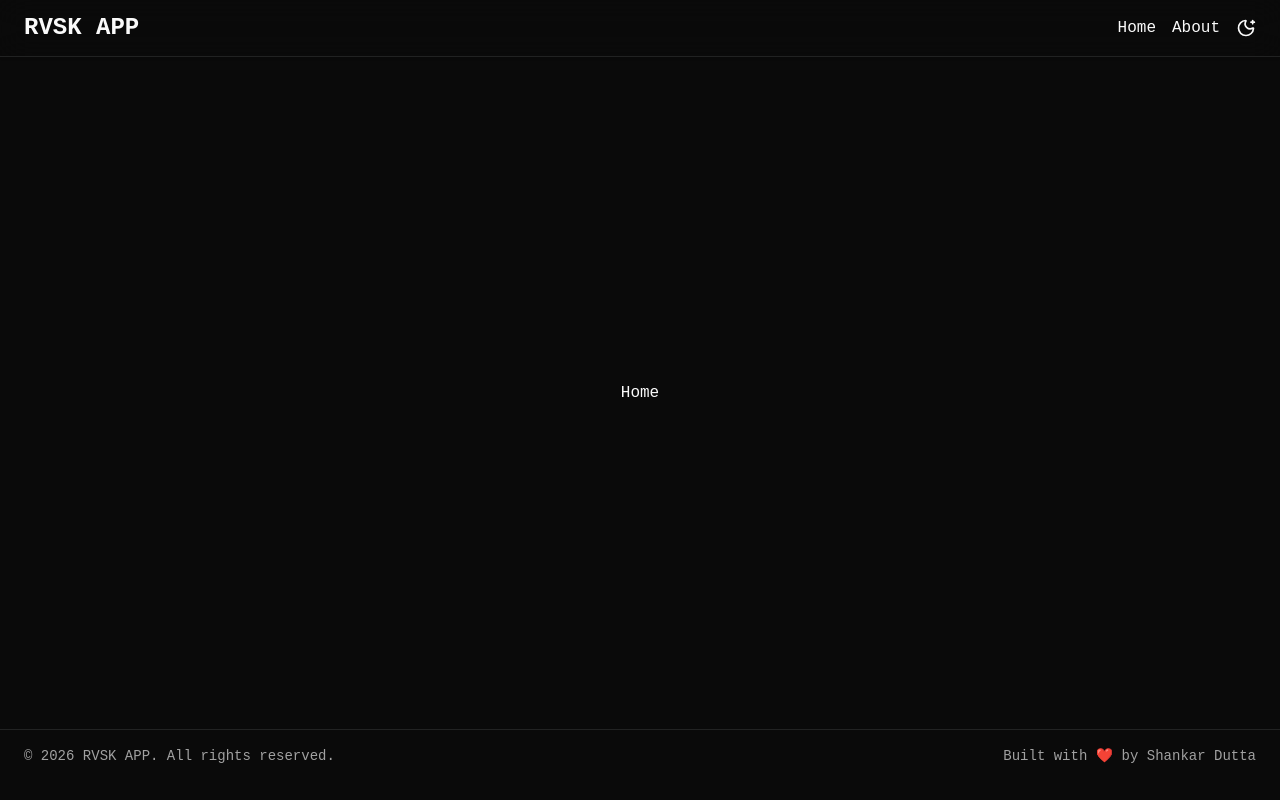
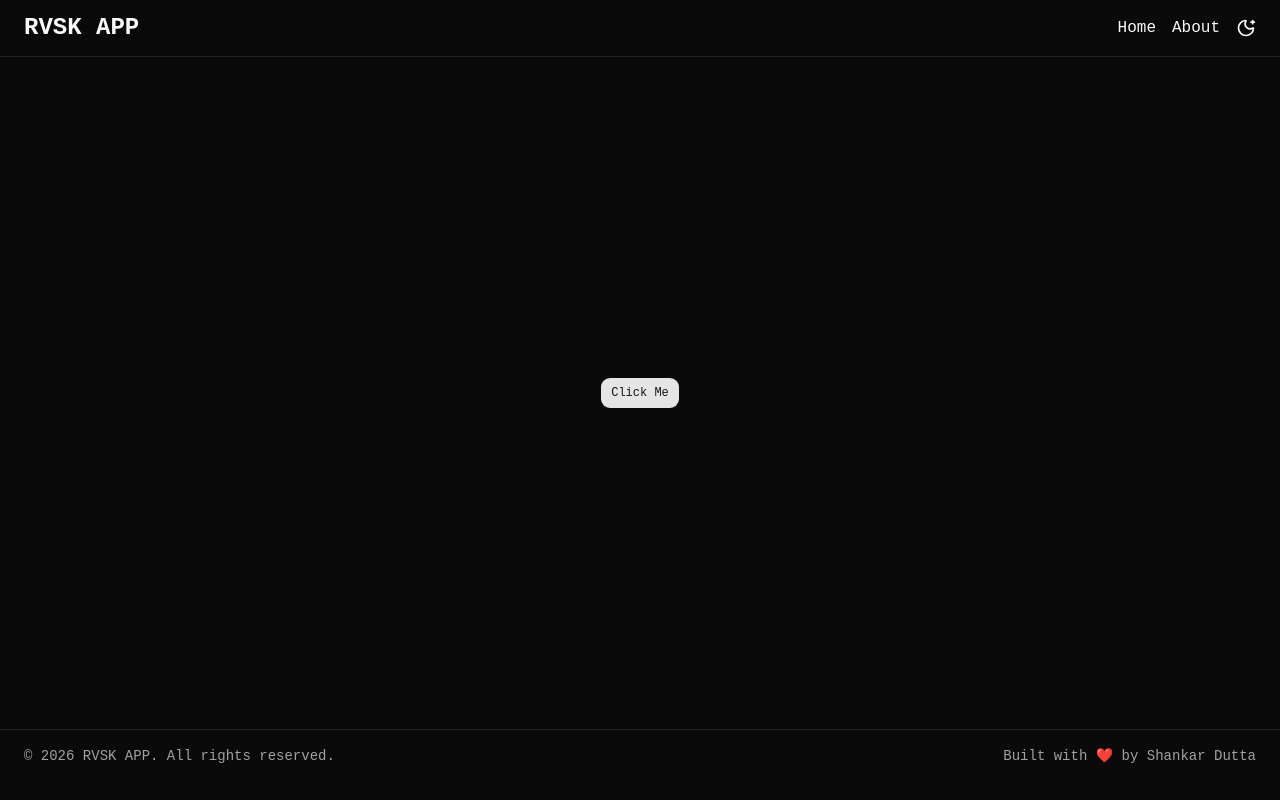
Before and after one commit to ShankarDutta/react-vite-starter-kit, a React (Vite) app: page / in a window 1280 px wide. Built offline with nearby package versions, Linux system fonts and the light colour scheme.

Commit message:
feat(ui): integrate react-hot-toast with demo trigger button

```diff
--- /dev/null
+++ b/src/components/Buttons/ToastButton.jsx
@@ -0,0 +1,12 @@
+import toast from "react-hot-toast";
+import { Button } from "../ui/button";
+
+const ToastButton = () => {
+  return (
+    <Button onClick={() => toast.success("Hello Developer 👋🏻 ")}>
+      Click Me
+    </Button>
+  );
+};
+
+export default ToastButton;
--- a/src/components/ui/button.jsx
+++ b/src/components/ui/button.jsx
@@ -4,7 +4,7 @@
 import { cn } from "@/lib/utils";
 
 const buttonVariants = cva(
-  "group/button inline-flex shrink-0 items-center justify-center rounded-none border border-transparent bg-clip-padding text-xs font-medium whitespace-nowrap transition-all outline-none select-none focus-visible:border-ring focus-visible:ring-1 focus-visible:ring-ring/50 active:not-aria-[haspopup]:translate-y-px disabled:pointer-events-none disabled:opacity-50 aria-invalid:border-destructive aria-invalid:ring-1 aria-invalid:ring-destructive/20 dark:aria-invalid:border-destructive/50 dark:aria-invalid:ring-destructive/40 [&_svg]:pointer-events-none [&_svg]:shrink-0 [&_svg:not([class*='size-'])]:size-4",
+  "group/button inline-flex shrink-0 items-center justify-center rounded-lg border border-transparent bg-clip-padding text-xs font-medium whitespace-nowrap transition-all outline-none select-none focus-visible:border-ring focus-visible:ring-1 focus-visible:ring-ring/50 active:not-aria-[haspopup]:translate-y-px disabled:pointer-events-none disabled:opacity-50 aria-invalid:border-destructive aria-invalid:ring-1 aria-invalid:ring-destructive/20 dark:aria-invalid:border-destructive/50 dark:aria-invalid:ring-destructive/40 [&_svg]:pointer-events-none [&_svg]:shrink-0 [&_svg:not([class*='size-'])]:size-4",
   {
     variants: {
       variant: {
--- a/src/pages/Home.jsx
+++ b/src/pages/Home.jsx
@@ -1,5 +1,11 @@
+import ToastButton from "@/components/Buttons/ToastButton";
+
 const Home = () => {
-  return <section className="grid h-[84dvh] place-items-center">Home</section>;
+  return (
+    <section className="grid h-[84dvh] place-items-center">
+      <ToastButton />
+    </section>
+  );
 };
 
 export default Home;
```
